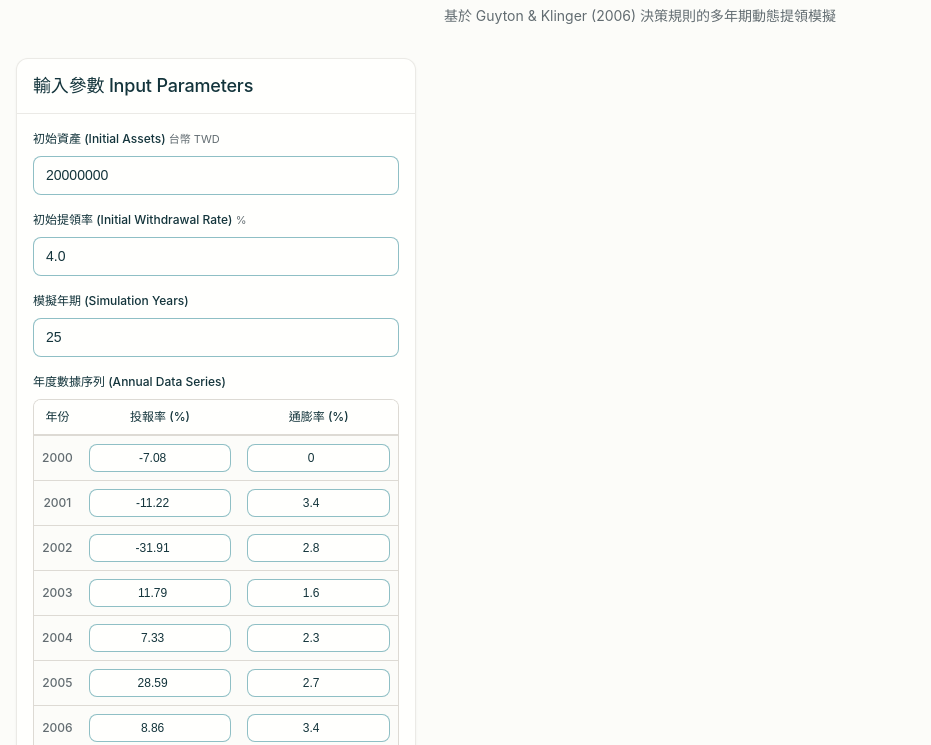
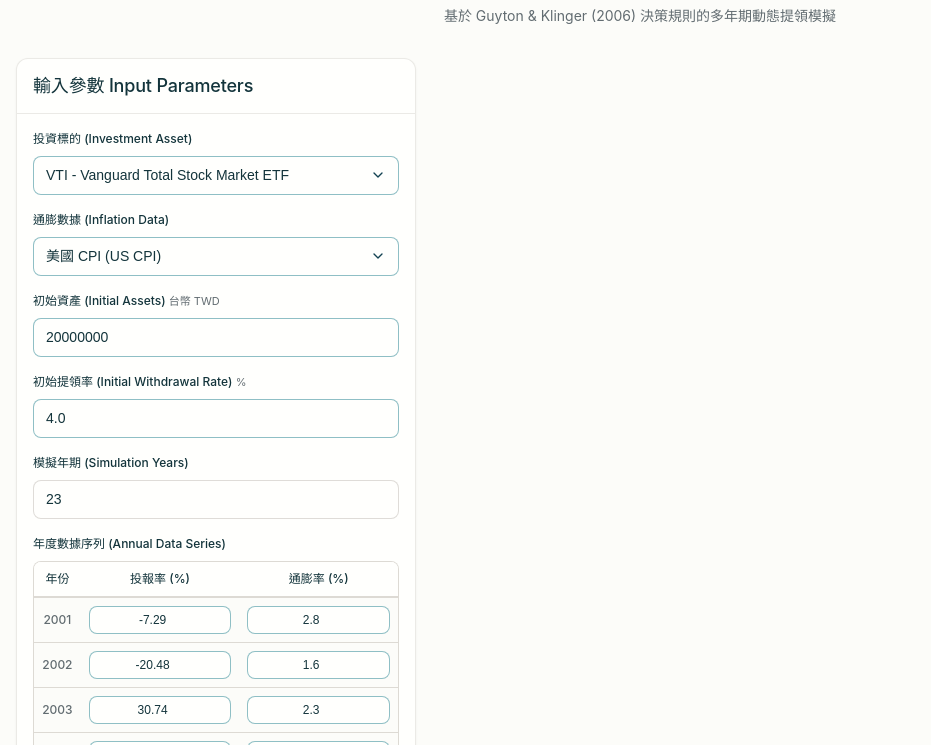
Before and after one commit to sean0704/gk, a plain HTML site: page index.html in a window 1280 px wide. Shown: the part 55-800 px from the top of the page, without its empty margins (0-931 px from the left). Drawn offline with Linux system fonts and the light colour scheme; a web font is replaced by a local one.

Commit message:
Add files via upload

```diff
--- a/app.js
+++ b/app.js
@@ -1,5 +1,5 @@
-// Guyton-Klinger Simulator - Dynamic Table Inputs
-console.log('Loading Guyton-Klinger simulator with dynamic inputs...');
+// Guyton-Klinger Simulator - Mix-and-match data version
+console.log('Loading Guyton-Klinger simulator...');
 
 document.addEventListener('DOMContentLoaded', function() {
     console.log('DOM loaded, initializing simulator...');
@@ -9,20 +9,61 @@ document.addEventListener('DOMContentLoaded', function() {
     const resultsContainer = document.getElementById('simulationResults');
     const simulationYearsInput = document.getElementById('simulationYears');
     const tableContainer = document.getElementById('data-input-table-container');
+    const investmentAssetSelector = document.getElementById('investmentAsset');
+    const inflationDataSelector = document.getElementById('inflationData');
 
-    if (!form || !simulationYearsInput || !tableContainer) {
+    if (!form || !simulationYearsInput || !tableContainer || !investmentAssetSelector || !inflationDataSelector) {
         console.error('Essential form elements not found!');
         return;
     }
 
-    // --- DEFAULT DATA ---
-    const defaultReturns = [-7.08, -11.22, -31.91, 11.79, 7.33, 28.59, 8.86, 0.36, -38.49, 30.81, 22.06, -3.82, 14.54, 18.10, 18.94, 9.47, 12.05, 9.54, -4.61, 29.74, 6.95, 28.97, -12.88, 18.54, 25.64];
-    const defaultInflations = [0, 3.4, 2.8, 1.6, 2.3, 2.7, 3.4, 3.2, 2.9, 3.8, -0.4, 1.6, 3.2, 2.1, 1.5, 1.6, 0.1, 1.3, 2.1, 2.4, 1.8, 1.2, 4.7, 8.0, 4.1];
+    // --- DATA HANDLING ---
+    async function loadData(investmentName, inflationName) {
+        const investmentPath = `./data/investments/${investmentName}.json`;
+        const inflationPath = `./data/inflation/${inflationName}.json`;
+
+        try {
+            const [investmentResponse, inflationResponse] = await Promise.all([
+                fetch(investmentPath),
+                fetch(inflationPath)
+            ]);
+
+            if (!investmentResponse.ok) throw new Error(`Failed to load investment data from ${investmentPath}`);
+            if (!inflationResponse.ok) throw new Error(`Failed to load inflation data from ${inflationPath}`);
+
+            const investmentData = await investmentResponse.json();
+            const inflationData = await inflationResponse.json();
+
+            return { investmentData, inflationData };
+
+        } catch (error) {
+            console.error('Data loading error:', error);
+            throw error;
+        }
+    }
+
+    function combineData(investmentData, inflationData) {
+        const inflationMap = new Map(inflationData.map(item => [item.year, item.inflation]));
+        const combined = [];
+
+        for (const investmentItem of investmentData) {
+            if (inflationMap.has(investmentItem.year)) {
+                combined.push({
+                    year: investmentItem.year,
+                    return: investmentItem.return,
+                    inflation: inflationMap.get(investmentItem.year)
+                });
+            }
+        }
+        return combined;
+    }
 
     // --- DYNAMIC TABLE GENERATION ---
-    function generateInputTable() {
-        const years = parseInt(simulationYearsInput.value, 10) || 0;
-        if (years <= 0 || years > 100) return;
+    function generateInputTable(annualData) {
+        if (!annualData || annualData.length === 0) {
+            tableContainer.innerHTML = '<p class="text-danger">沒有可用的重疊數據。請嘗試不同的數據組合。</p>';
+            return;
+        }
 
         let tableHTML = `
             <div class="form-group">
@@ -39,25 +80,42 @@ document.addEventListener('DOMContentLoaded', function() {
                         <tbody>
         `;
 
-        for (let i = 0; i < years; i++) {
-            const year = 2000 + i;
-            const returnValue = defaultReturns[i] !== undefined ? defaultReturns[i] : 7;
-            const inflationValue = defaultInflations[i] !== undefined ? defaultInflations[i] : 2;
+        annualData.forEach((data, i) => {
             tableHTML += `
                 <tr>
-                    <td>${year}</td>
-                    <td><input type="number" class="form-control input-sm" id="return-year-${i}" value="${returnValue}" step="0.01" required></td>
-                    <td><input type="number" class="form-control input-sm" id="inflation-year-${i}" value="${inflationValue}" step="0.01" required></td>
+                    <td>${data.year}</td>
+                    <td><input type="number" class="form-control input-sm" id="return-year-${i}" value="${data.return}" step="0.01" required></td>
+                    <td><input type="number" class="form-control input-sm" id="inflation-year-${i}" value="${data.inflation}" step="0.01" required></td>
                 </tr>
             `;
-        }
+        });
 
         tableHTML += `</tbody></table></div></div>`;
         tableContainer.innerHTML = tableHTML;
     }
 
+    // --- FORM UPDATE LOGIC ---
+    async function updateForm() {
+        const selectedInvestment = investmentAssetSelector.value;
+        const selectedInflation = inflationDataSelector.value;
+
+        try {
+            const { investmentData, inflationData } = await loadData(selectedInvestment, selectedInflation);
+            const combinedData = combineData(investmentData, inflationData);
+
+            simulationYearsInput.value = combinedData.length;
+            simulationYearsInput.readOnly = true;
+            generateInputTable(combinedData);
+            resultsContainer.innerHTML = '';
+
+        } catch (error) {
+            tableContainer.innerHTML = `<p class="text-danger">無法載入數據集，請檢查檔案、網路連線或主控台錯誤訊息。</p>`;
+        }
+    }
+
     // --- EVENT LISTENERS ---
-    simulationYearsInput.addEventListener('input', generateInputTable);
+    investmentAssetSelector.addEventListener('change', updateForm);
+    inflationDataSelector.addEventListener('change', updateForm);
     form.addEventListener('submit', runSimulationHandler);
 
     // --- MAIN SIMULATION HANDLER ---
@@ -66,34 +124,26 @@ document.addEventListener('DOMContentLoaded', function() {
         console.log('Form submitted - starting simulation...');
 
         try {
-            // 1. Read initial parameters
             const initialAssets = parseFloat(document.getElementById('initialAssets').value);
             const initialWithdrawalRate = parseFloat(document.getElementById('initialWithdrawalRate').value);
             const simulationYears = parseInt(simulationYearsInput.value, 10);
 
-            // 2. Read data from the dynamic table
-            const annualReturns = [];
-            const annualInflations = [];
+            if (simulationYears === 0) {
+                throw new Error("沒有可用數據進行模擬，請選擇其他數據集。");
+            }
+
+            const annualData = [];
             for (let i = 0; i < simulationYears; i++) {
+                const year = document.querySelector(`#data-input-table-container table tbody tr:nth-child(${i + 1}) td:first-child`).textContent;
                 const retVal = parseFloat(document.getElementById(`return-year-${i}`).value);
                 const infVal = parseFloat(document.getElementById(`inflation-year-${i}`).value);
                 if (isNaN(retVal) || isNaN(infVal)) {
-                    throw new Error(`第 ${2000 + i} 年的輸入值無效，請檢查表格。`);
+                    throw new Error(`第 ${year} 年的輸入值無效，請檢查表格。`);
                 }
-                annualReturns.push(retVal);
-                annualInflations.push(infVal);
+                annualData.push({ year: parseInt(year), return: retVal, inflation: infVal });
             }
 
-            // 3. Run simulation logic
-            const results = calculateSimulation({
-                initialAssets,
-                initialWithdrawalRate,
-                simulationYears,
-                annualReturns,
-                annualInflations
-            });
-
-            // 4. Display results
+            const results = calculateSimulation({ initialAssets, initialWithdrawalRate, simulationYears, annualData });
             displayResults(results);
 
         } catch (error) {
@@ -105,7 +155,7 @@ document.addEventListener('DOMContentLoaded', function() {
 
     // --- CORE CALCULATION LOGIC ---
     function calculateSimulation(params) {
-        const { initialAssets, initialWithdrawalRate, simulationYears, annualReturns, annualInflations } = params;
+        const { initialAssets, initialWithdrawalRate, simulationYears, annualData } = params;
         const simulationData = [];
         let lastYearActualWithdrawal = initialAssets * (initialWithdrawalRate / 100);
 
@@ -114,16 +164,16 @@ document.addEventListener('DOMContentLoaded', function() {
 
         for (let i = 0; i < simulationYears; i++) {
             const yearData = {};
-            yearData.year = i;
+            yearData.year = annualData[i].year;
             yearData.startWorth = (i === 0) ? initialAssets : simulationData[i - 1].endWorth;
 
             if (i === 0) {
-                yearData.inflation = 0;
+                yearData.inflation = 0; // First year inflation is not used for adjustment
                 yearData.plannedWithdrawal = lastYearActualWithdrawal;
                 yearData.rule = '初始提領';
                 yearData.actualWithdrawal = yearData.plannedWithdrawal;
             } else {
-                yearData.inflation = annualInflations[i];
+                yearData.inflation = annualData[i].inflation;
                 const prevReturn = simulationData[i - 1].returnRate;
                 const inflationToApply = Math.min(yearData.inflation, 6.0);
                 const plannedWithdrawalWithInflation = lastYearActualWithdrawal * (1 + inflationToApply / 100);
@@ -151,7 +201,7 @@ document.addEventListener('DOMContentLoaded', function() {
 
             yearData.actualRate = (yearData.actualWithdrawal / yearData.startWorth) * 100;
             yearData.postWithdrawalBalance = yearData.startWorth - yearData.actualWithdrawal;
-            yearData.returnRate = annualReturns[i];
+            yearData.returnRate = annualData[i].return;
             yearData.endWorth = yearData.postWithdrawalBalance * (1 + yearData.returnRate / 100);
 
             simulationData.push(yearData);
@@ -204,9 +254,9 @@ document.addEventListener('DOMContentLoaded', function() {
         results.forEach(data => {
             tableHTML += `
                 <tr>
-                    <td>${2000 + data.year}</td>
+                    <td>${data.year}</td>
                     <td>${formatCurrency(data.startWorth)}</td>
-                    <td>${data.year > 0 ? formatPercent(data.inflation) : 'N/A'}</td>
+                    <td>${data.inflation !== 0 ? formatPercent(data.inflation) : 'N/A'}</td>
                     <td>${formatPercent(data.plannedRate)}</td>
                     <td>${formatRule(data.rule)}</td>
                     <td>${formatCurrency(data.actualWithdrawal)}</td>
@@ -227,6 +277,6 @@ document.addEventListener('DOMContentLoaded', function() {
     }
 
     // --- INITIALIZE ---
-    generateInputTable();
+    updateForm();
     console.log('Guyton-Klinger simulator initialized successfully');
 });
--- a/index.html
+++ b/index.html
@@ -22,6 +22,29 @@
                     </div>
                     <div class="card__body">
                         <form id="calculatorForm">
+                            <div class="form-group">
+                                <label class="form-label" for="investmentAsset">
+                                    投資標的 (Investment Asset)
+                                </label>
+                                <select id="investmentAsset" class="form-control">
+                                    <option value="VTI" selected>VTI - Vanguard Total Stock Market ETF</option>
+                                    <option value="VT">VT - Vanguard Total World Stock ETF</option>
+                                    <option value="ACWI">ACWI - iShares MSCI ACWI ETF</option>
+                                    <option value="0050">0050 - Yuanta Taiwan Top 50 ETF</option>
+                                    <option value="BND">BND - Vanguard Total Bond Market ETF</option>
+                                </select>
+                            </div>
+
+                            <div class="form-group">
+                                <label class="form-label" for="inflationData">
+                                    通膨數據 (Inflation Data)
+                                </label>
+                                <select id="inflationData" class="form-control">
+                                    <option value="USA_CPI" selected>美國 CPI (US CPI)</option>
+                                    <option value="TW_CPI">台灣 CPI (Taiwan CPI)</option>
+                                </select>
+                            </div>
+
                             <div class="form-group">
                                 <label class="form-label" for="initialAssets">
                                     初始資產 (Initial Assets)
```
